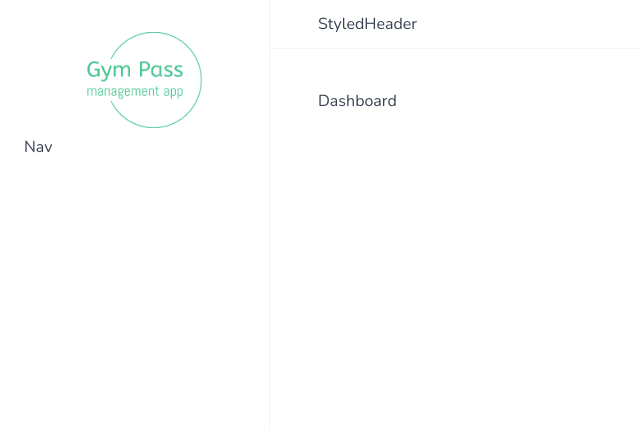
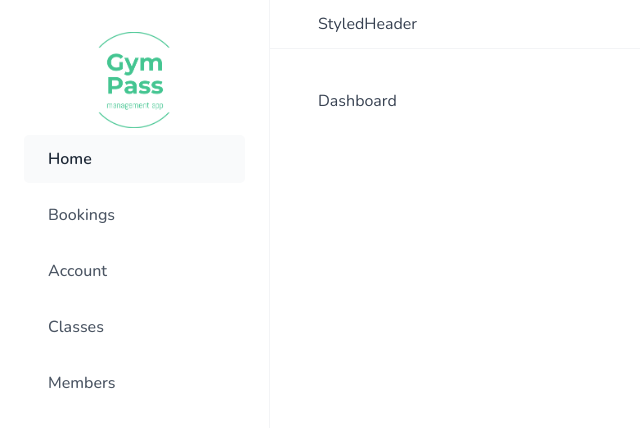
Before and after one commit to liviuschera/gym-pass, a React (Vite) app: page /dashboard in a window 1280 px wide. Shown: the top 428 px of the page, without its empty margins (0-640 px from the left). Built offline with nearby package versions, Linux system fonts and the light colour scheme.

Commit message:
add links to navigation

```diff
--- a/src/styles/GlobalStyles.js
+++ b/src/styles/GlobalStyles.js
@@ -58,6 +58,7 @@ const GlobalStyles = createGlobalStyle`
   --image-grayscale: 0;
   --image-opacity: 100%;
 }
+
 *,
 *::before,
 *::after {
@@ -65,11 +66,12 @@ const GlobalStyles = createGlobalStyle`
   padding: 0;
   margin: 0;
 
-
+  /* Creating animations for dark mode */
+  transition: background-color 0.3s, border 0.3s;
 }
 
 html {
-  font-size: 10px;
+  font-size: 62.5%;
 }
 
 body {
@@ -112,6 +114,10 @@ select:focus {
   outline-offset: -1px;
 }
 
+/* Parent selector, finally 😃 */
+button:has(svg) {
+  line-height: 0;
+}
 
 a {
   color: inherit;
@@ -136,7 +142,8 @@ h6 {
 img {
   max-width: 100%;
 
-
+  /* For dark mode */
+  filter: grayscale(var(--image-grayscale)) opacity(var(--image-opacity));
 }
 `;
 
--- a/src/ui/MainNav.jsx
+++ b/src/ui/MainNav.jsx
@@ -1,3 +1,4 @@
+import { NavLink } from "react-router-dom";
 import styled from "styled-components";
 
 const NavList = styled.ul`
@@ -6,7 +7,7 @@ const NavList = styled.ul`
     gap: 0.8rem;
 `;
 
-const Link = styled.a`
+const StyledNavLink = styled(NavLink)`
     &:link,
     &:visited {
         display: flex;
@@ -28,6 +29,7 @@ const Link = styled.a`
         color: var(--color-grey-800);
         background-color: var(--color-grey-50);
         border-radius: var(--border-radius-sm);
+        font-weight: 600;
     }
 
     & svg {
@@ -46,7 +48,27 @@ const Link = styled.a`
 `;
 
 function MainNav() {
-    return <nav>Nav</nav>;
+    return (
+        <nav>
+            <NavList>
+                <li>
+                    <StyledNavLink to="/dashboard">Home</StyledNavLink>
+                </li>
+                <li>
+                    <StyledNavLink to="/bookings">Bookings</StyledNavLink>
+                </li>
+                <li>
+                    <StyledNavLink to="/account">Account</StyledNavLink>
+                </li>
+                <li>
+                    <StyledNavLink to="/classes">Classes</StyledNavLink>
+                </li>
+                <li>
+                    <StyledNavLink to="/members">Members</StyledNavLink>
+                </li>
+            </NavList>
+        </nav>
+    );
 }
 
 export default MainNav;
```
Also changed, not shown: public/logo-no-background.png.
